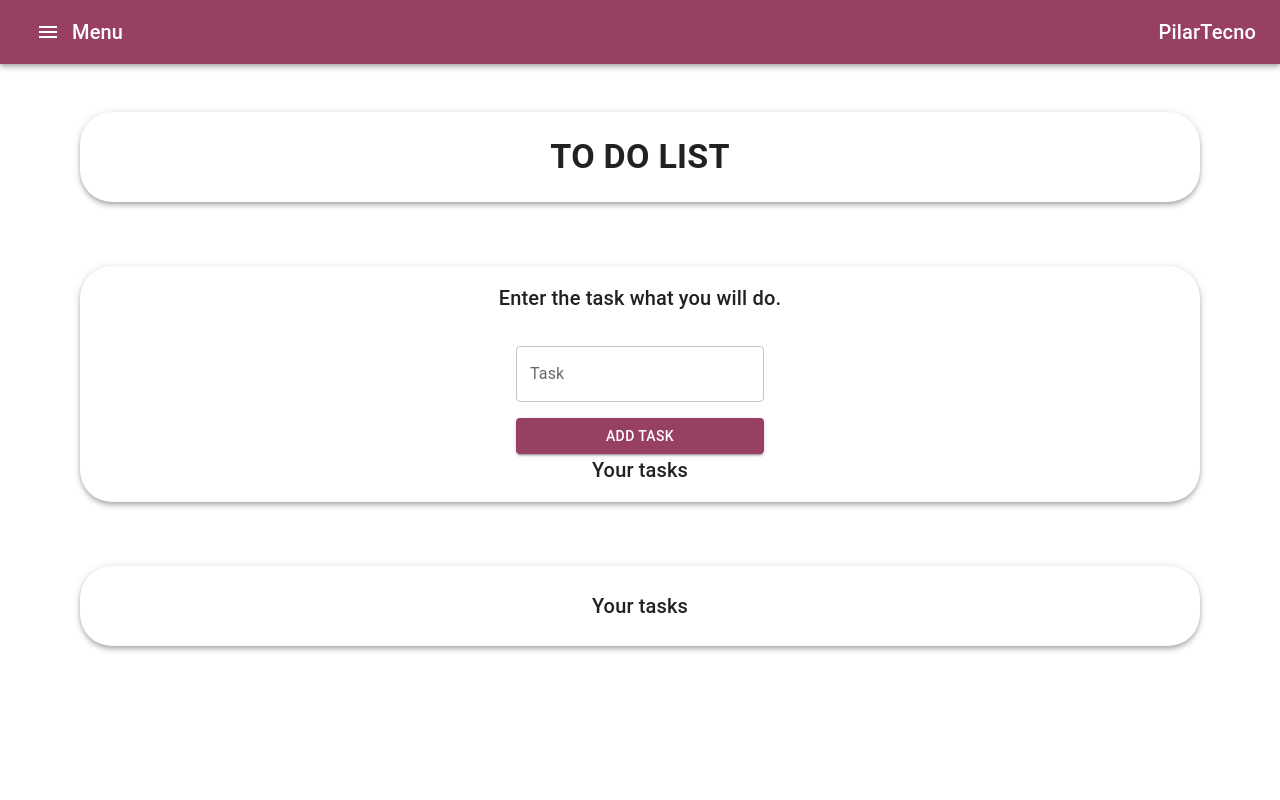
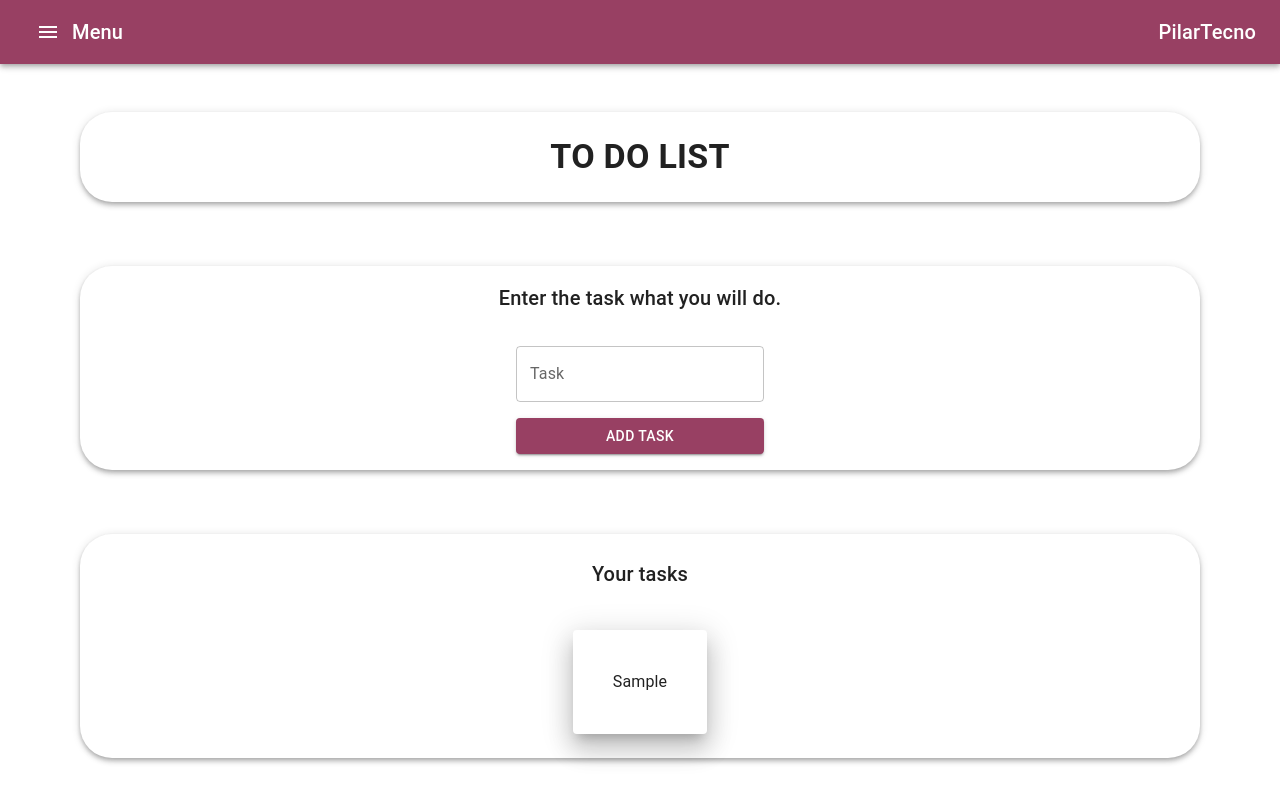
Before and after one commit to Greido/ReactApp, a React (Vite) app: page / in a window 1280 px wide. Both pictures are taken after typing "Sample" into the empty fields and a click on the button "ADD TASK". Built offline with nearby package versions, Linux system fonts and the light colour scheme.

Commit message:
add task complete

```diff
--- a/package.json
+++ b/package.json
@@ -16,10 +16,12 @@
     "@mui/icons-material": "^5.14.3",
     "@mui/joy": "^5.0.0-beta.0",
     "@mui/material": "^5.14.3",
+    "@reduxjs/toolkit": "^1.9.5",
     "localforage": "^1.10.0",
     "match-sorter": "^6.3.1",
     "react": "^18.2.0",
     "react-dom": "^18.2.0",
+    "react-redux": "^8.1.2",
     "react-router-dom": "^6.14.2",
     "sort-by": "^1.2.0"
   },
--- a/src/Containers/Home.jsx
+++ b/src/Containers/Home.jsx
@@ -35,7 +35,7 @@ function Home() {
                     <Grid item xs={12} sm={12} md={12}>
                          {/* Contenido del primer box */}
                         <Box sx={{ p: 2, bgcolor: '', color: 'white' }}>
-                            <Paper elevation={4} sx={{padding:3,borderRadius:8}}>
+                            <Paper elevation={4} sx={{padding:3,borderRadius:8,display:'flex',flexDirection:'column',alignItems:'center'}}>
                                 <Todo/>
                             </Paper>
                         </Box>
--- a/src/Containers/Todo.jsx
+++ b/src/Containers/Todo.jsx
@@ -1,8 +1,15 @@
-import React from 'react'
-import { Typography } from '@mui/material'
+import React, { useEffect } from 'react'
+import { Paper, Typography } from '@mui/material'
+import { useSelector } from 'react-redux'
 
 function Todo({taskList}) {
 
+    const tasks = useSelector((state)=>state.taskList)
+
+
+    useEffect(()=>{
+        console.log(tasks)
+    },[tasks])
 
     return (
         <>
@@ -12,6 +19,16 @@ function Todo({taskList}) {
         </Typography>
 
 
+        {tasks.map((task) => (
+                <Paper sx={{textAlign:'center',padding:5,marginTop:5}} elevation={16}>
+                    <Typography key={task.id}>{task.tarea}</Typography>
+                </Paper>
+
+            ))}
+
+
+
+
 
         </>
     )
--- a/src/components/FormTask.jsx
+++ b/src/components/FormTask.jsx
@@ -2,28 +2,29 @@ import React from 'react'
 import { Container,Box,Grid,Paper, Typography, FormGroup,TextField,Button,FormControl } from '@mui/material'
 import { useState } from 'react'
 import Todo from '../Containers/Todo'
+import { useDispatch } from 'react-redux'
+import { addTask } from '../store/actions/taskActions'
 
 
 
 function FormTask() {
 
-    const [task,setTask]=useState("")
+    const [task,setTask]=useState('')
 
-    const [taskList,setTaskList]=useState([])
+    const dispatch = useDispatch()
 
+    function handleSubmit(event){
+        event.preventDefault();
 
-    function handleSubmit (event){
-        event.preventDefault()
-        console.log(task)
         const nuevaTarea = {
-            id : Date.now(),
-            tarea :task,
-            completado: false
+            id:Date.now(),
+            tarea:task,
+            completado:false
+
         }
 
-        const temp = [nuevaTarea,...taskList]
-        setTaskList(temp)
-        setTask('')
+        dispatch(addTask(nuevaTarea))
+        setTask('');
     }
 
 return (
@@ -39,7 +40,7 @@ return (
                 label="Task" variant="outlined"
                 type='text'
                 value={task}
-                onChange={event=>setTask(event.target.value)}
+                onChange={(e)=>setTask(e.target.value)}
                 sx={{width:'100%',textAlign:'center',margin:'0 auto'}} />
 
 
@@ -53,7 +54,7 @@ return (
 
             </form>
         </FormGroup>
-        <Todo handleSubmit={handleSubmit} taskList={taskList}/>
+
     </>
     )
 }
--- a/src/main.jsx
+++ b/src/main.jsx
@@ -2,9 +2,15 @@ import React from 'react'
 import ReactDOM from 'react-dom/client'
 import App from './App.jsx'
 
+//Redux
+import { Provider } from 'react-redux';
+import store from './store/store.js'
+
 
 ReactDOM.createRoot(document.getElementById('root')).render(
   <React.StrictMode>
-    <App />
+    <Provider store={store}>
+      <App />
+    </Provider>
   </React.StrictMode>,
 )
--- /dev/null
+++ b/src/store/actions/taskActions.js
@@ -0,0 +1,12 @@
+export const addTask = (task) =>{
+    return{
+        type:'ADD_TASK',
+        payload:task,
+    };
+};
+
+export const resetTask = () =>{
+    return{
+        type:'RESET_TASK',
+    };
+};
--- /dev/null
+++ b/src/store/features/taskReducer.js
@@ -0,0 +1,23 @@
+
+const initialState = {
+    taskList:[],
+};
+
+const taskReducer = (state = initialState,action)=>{
+    switch (action.type){
+        case 'ADD_TASK':
+        return{
+            ...state,
+            taskList:[action.payload,...state.taskList],
+        };
+        case 'RESET_TASK':
+            return{
+                ...state,
+                taskList:[],
+            }
+        default:
+            return state;
+    }
+}
+
+export default taskReducer
--- /dev/null
+++ b/src/store/store.js
@@ -0,0 +1,10 @@
+import { configureStore} from "@reduxjs/toolkit";
+
+//Reducers
+import taskReducer from "./features/taskReducer";
+
+const store = configureStore({
+    reducer: taskReducer,
+})
+
+export default store;
```
Also changed, not shown: 1 other file (tests, documents, lock files or other folders).
